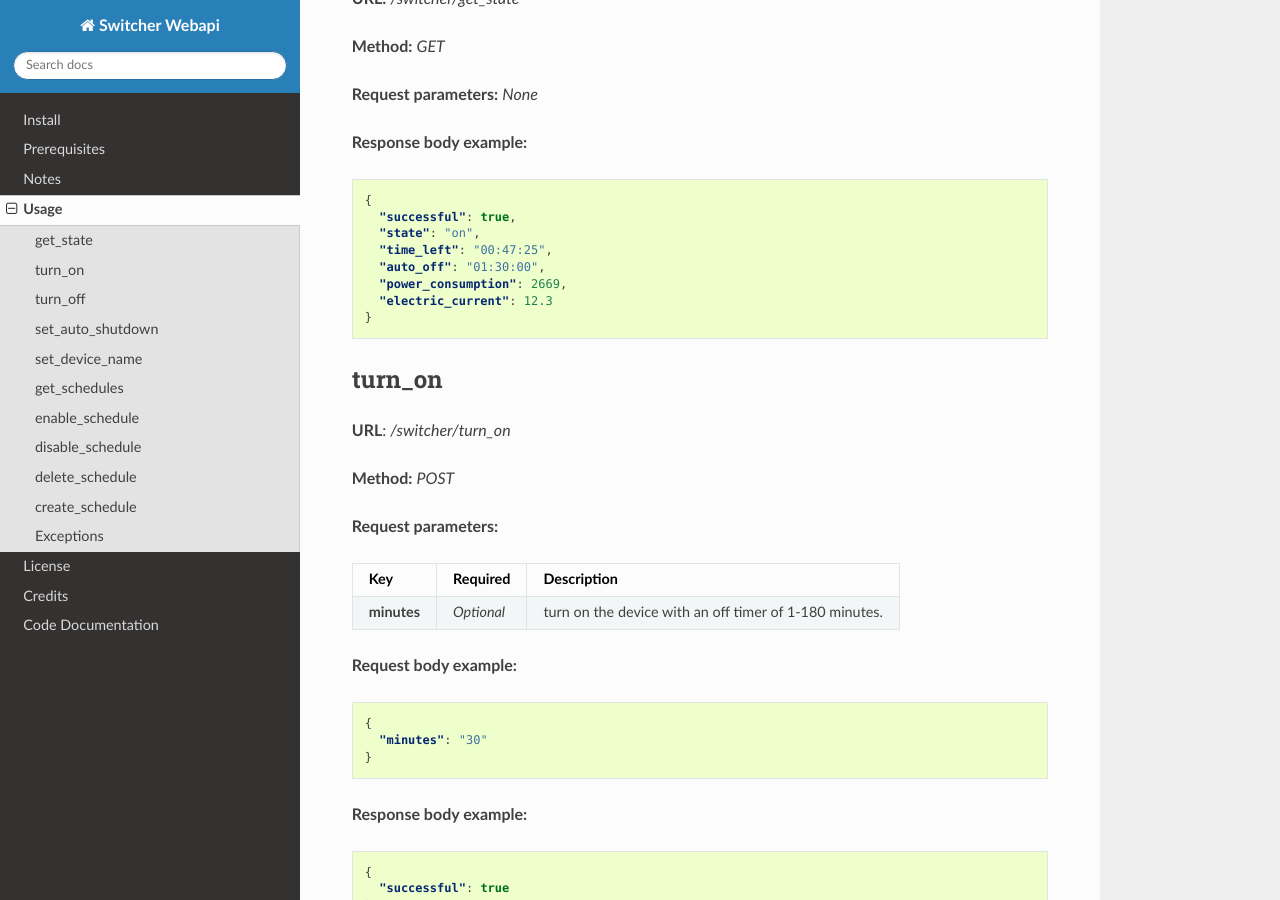
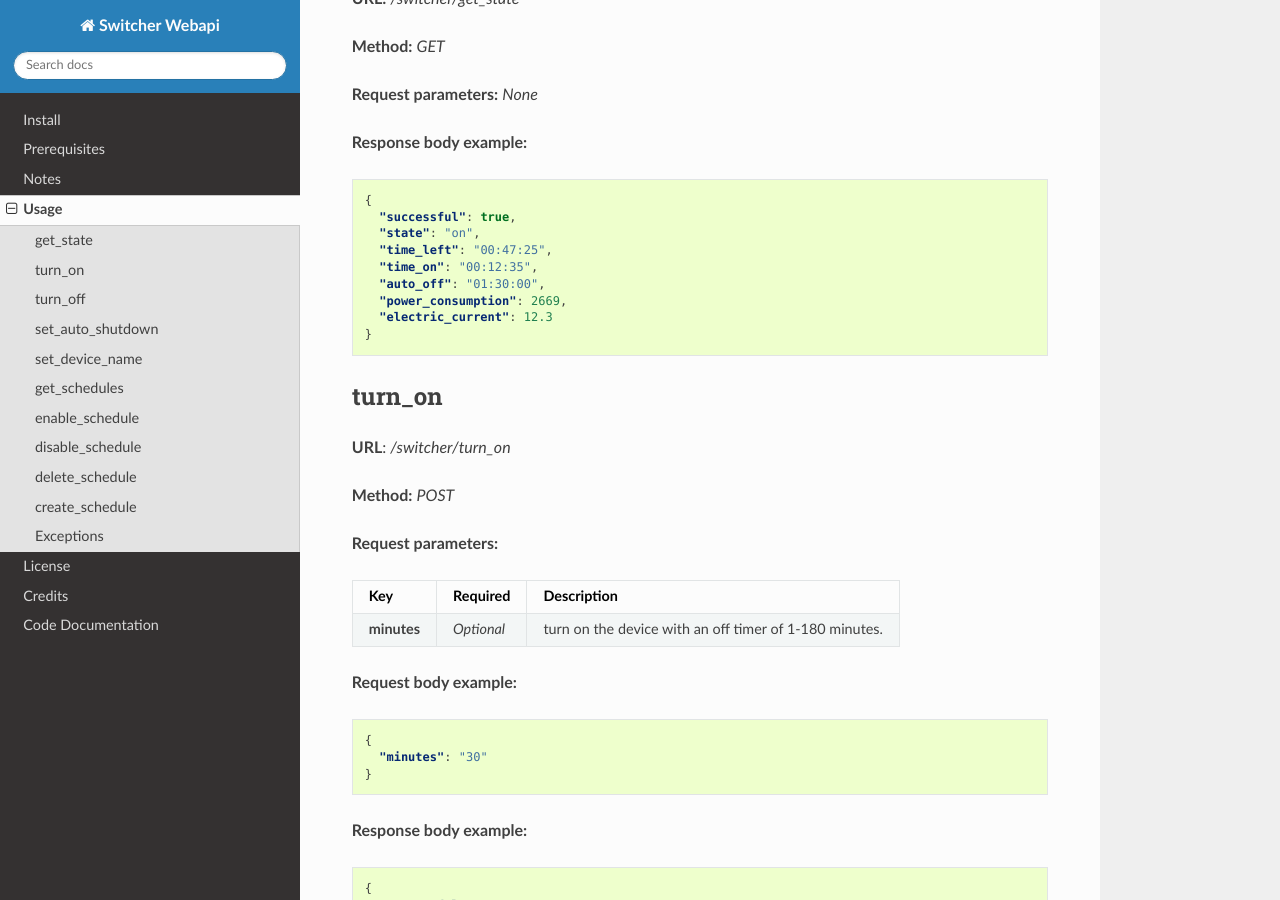
Before and after one commit to TomerFi/switcher_webapi, a Sphinx documentation site: the page built from docs/usage.rst, in a window 1280 px wide and 900 px high, scrolled down 325 px. Built offline with Sphinx 7.4.7 and the Read the Docs theme 2.0.0, drawn with Linux system fonts in a browser that asks for light colours.

Commit message:
Updated docs for time_on field to /switcher/get_state

```diff
--- a/docs/usage.rst
+++ b/docs/usage.rst
@@ -23,6 +23,7 @@ get_state
      "successful": true,
      "state": "on",
      "time_left": "00:47:25",
+     "time_on": "00:12:35",
      "auto_off": "01:30:00",
      "power_consumption": 2669,
      "electric_current": 12.3
```
